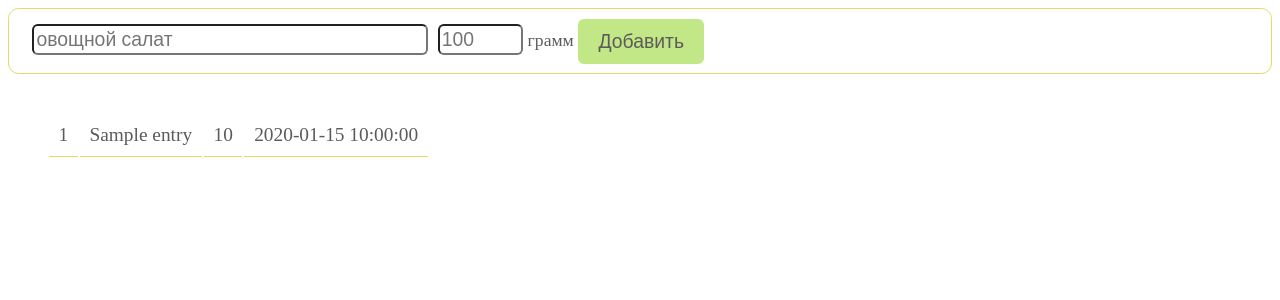
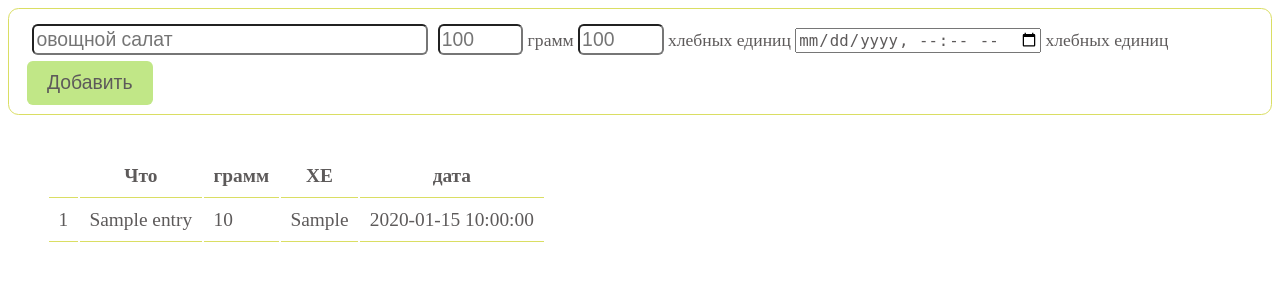
Before and after one commit to elhe/bread_diary_web, a Flask app: template application/templates/index.html in a window 1280 px wide. Shown: the top 300 px of the page. Run offline with Flask 2, Linux system fonts and the light colour scheme; the template is opened without the code that fills it: most values are stand-ins (such as "Sample title", 1, 10 or a date in 2020); parts of the project's set-up code (start-up, migrations or seed data) failed here and were passed over.

Commit message:
weight and bread_unit to save

```diff
--- a/application/static/style.css
+++ b/application/static/style.css
@@ -27,7 +27,13 @@
     margin: 0.3em;
 }
 
-#weight {
+#weight{
+    width: 4em;
+    height: 1.3em;
+    border-radius: 0.3em;
+}
+
+ #bread_unit{
     width: 4em;
     height: 1.3em;
     border-radius: 0.3em;
@@ -59,9 +65,12 @@
     padding: 1em;
 }
 
-tr {
+.entries td {
+    padding: 0.5em;
+    border-bottom:0.1em solid #DADE63;
 }
-td {
-padding: 0.5em;
-border-bottom:0.1em solid #DADE63;
+
+.entries th{
+    padding: 0.5em;
+    border-bottom:0.1em solid #DADE63;
 }
--- a/application/templates/index.html
+++ b/application/templates/index.html
@@ -14,17 +14,29 @@
 
             <input id="food" name="food" type="text" placeholder="овощной салат" class="font_large"/>
             <input id="weight" name="weight" type="text" placeholder="100" class="font_large"/> грамм
+            <input id="bread_unit" name="bread_unit" type="text" placeholder="100" class="font_large"/> хлебных единиц
+            <input id="date_time" name="date_time" type="datetime-local" placeholder="100" class="font_large"/> хлебных единиц
             <button id="add_food" type="submit" class="button font_large">Добавить</button>
 
         </form>
     </div>
     <div class="entries font_large">
         <table>
+            <tr>
+                <th> </th>
+                <th>Что</th>
+                <th> грамм </th>
+                <th> ХЕ </th>
+                <th> дата </th>
+
+            </tr>
         {% for entry in entries %}
+
             <tr>
                 <td>{{ entry['id']}}</td>
                 <td>{{ entry['name']}}</td>
                 <td>{{ entry['weight']}}</td>
+                <td>{{ entry['bread_unit']}}</td>
                 <td>{{ entry['date_time']}}</td>
             </tr>
         {% endfor%}
--- a/application/views.py
+++ b/application/views.py
@@ -23,7 +23,9 @@ def index():
 def add_food_entry():
     if request.method == 'POST':
         data = dict(name=request.form.get('food'),
-                    width=request.form.get('weight'))
+                    weight=int(request.form.get('weight')),
+                    date_time=request.form.get('date_time'),
+                    bread_unit=int(request.form.get('bread_unit')),)
 
         response = utils.send_json_request('post', DIARY_ADD_URL, data)
         if response.status_code != 200:
```
